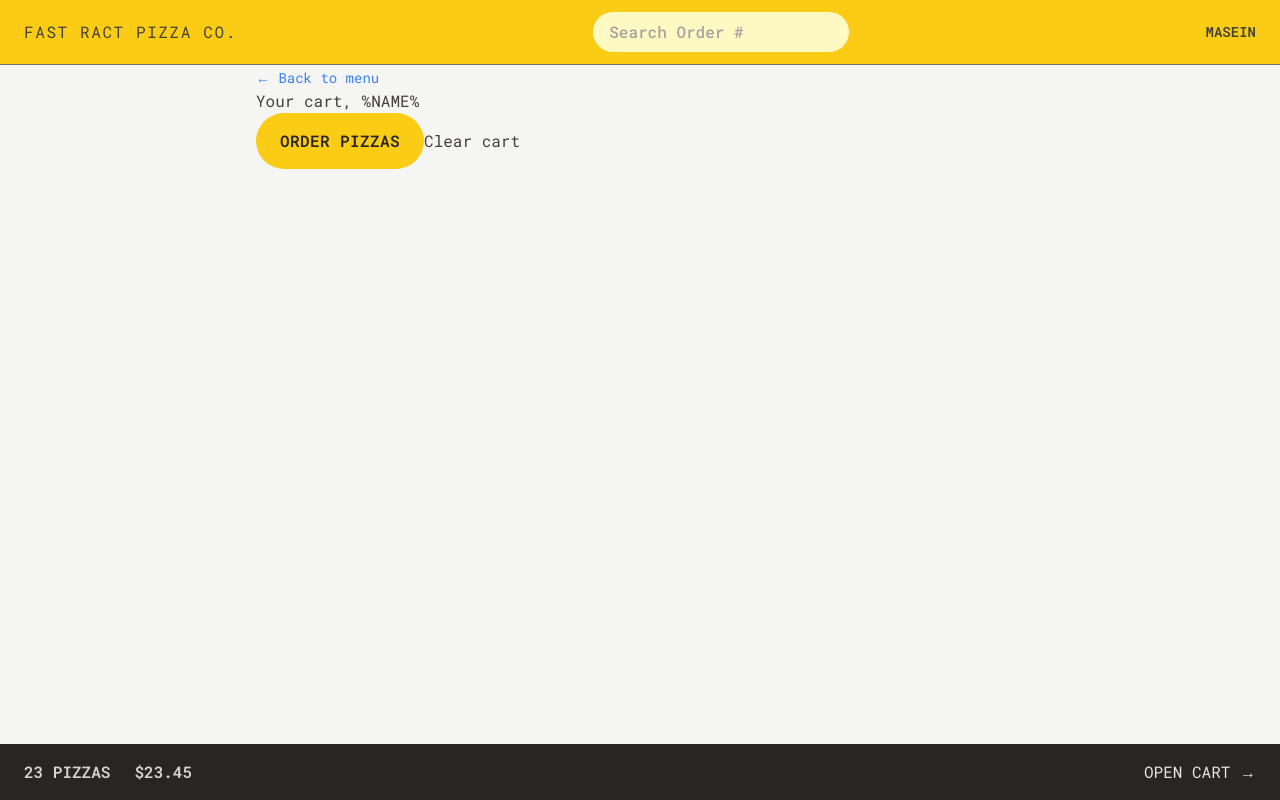
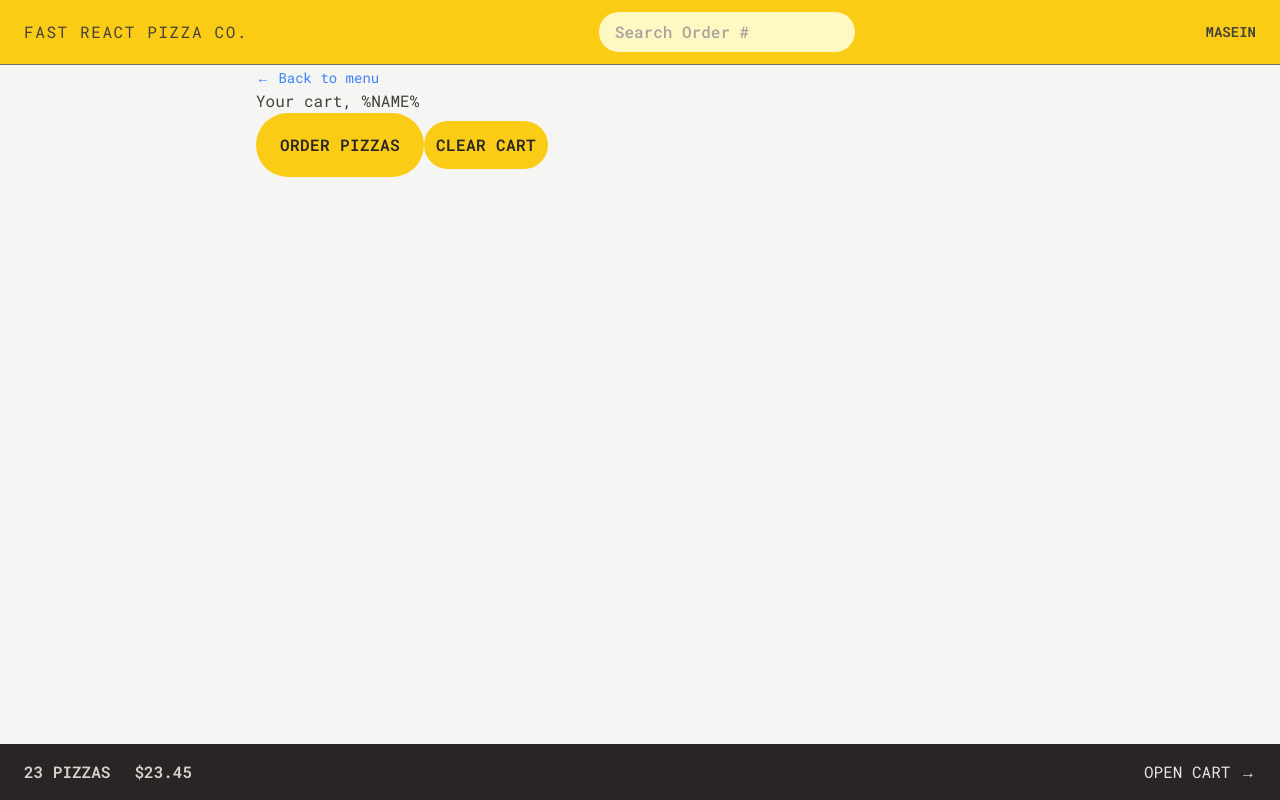
Before and after one commit to DevMasen/fast-react-pizza, a React (Vite) app: page /cart in a window 1280 px wide. Built offline with nearby package versions, Linux system fonts and the light colour scheme.

Commit message:
E308: feat: menu styled

```diff
--- a/src/features/cart/Cart.jsx
+++ b/src/features/cart/Cart.jsx
@@ -36,8 +36,10 @@ function Cart() {
       <h2>Your cart, %NAME%</h2>
 
       <div>
-        <Button to="/order/new">Order pizzas</Button>
-        <button>Clear cart</button>
+        <Button type="primary" to="/order/new">
+          Order pizzas
+        </Button>
+        <Button type="small">Clear cart</Button>
       </div>
     </div>
   );
--- a/src/features/menu/Menu.jsx
+++ b/src/features/menu/Menu.jsx
@@ -1,13 +1,13 @@
-import { useLoaderData } from "react-router";
+import { useLoaderData } from 'react-router';
 /////////////////////////////////////////////
-import { getMenu } from "../../services/apiRestaurant";
+import { getMenu } from '../../services/apiRestaurant';
 ///////////////////////////////////////////////////
-import MenuItem from "./MenuItem";
+import MenuItem from './MenuItem';
 ///////////////////////////////////
 function Menu() {
   const menu = useLoaderData();
   return (
-    <ul>
+    <ul className="divide-y-2 px-2">
       {menu.map((pizza) => (
         <MenuItem pizza={pizza} key={pizza.id} />
       ))}
--- a/src/features/menu/MenuItem.jsx
+++ b/src/features/menu/MenuItem.jsx
@@ -1,15 +1,25 @@
 import { formatCurrency } from '../../utils/helpers';
+import Button from '../../ui/Button';
 function MenuItem({ pizza }) {
   // const { id, name, unitPrice, ingredients, soldOut, imageUrl } = pizza;
   const { name, unitPrice, ingredients, soldOut, imageUrl } = pizza;
 
   return (
-    <li>
-      <img src={imageUrl} alt={name} />
-      <div>
-        <p>{name}</p>
-        <p>{ingredients.join(', ')}</p>
-        <div>{!soldOut ? <p>{formatCurrency(unitPrice)}</p> : <p>Sold out</p>}</div>
+    <li className="flex gap-4 py-2">
+      <img src={imageUrl} alt={name} className={`h-28 ${soldOut ? 'opacity-70 grayscale' : ''}`} />
+      <div className="flex grow flex-col">
+        <p className="mt-1 text-lg font-medium text-stone-800 md:text-xl">{name}</p>
+        <p className="text-sm capitalize italic text-stone-500 sm:text-base">
+          {ingredients.join(', ')}
+        </p>
+        <div className="mt-auto flex items-end justify-between font-medium">
+          {!soldOut ? (
+            <p className="text-sm md:text-base">{formatCurrency(unitPrice)}</p>
+          ) : (
+            <p className="text-sm uppercase tracking-wide text-stone-500 md:text-base">Sold out</p>
+          )}
+          <Button type="small">add to cart</Button>
+        </div>
       </div>
     </li>
   );
--- a/src/features/order/CreateOrder.jsx
+++ b/src/features/order/CreateOrder.jsx
@@ -79,7 +79,7 @@ function CreateOrder() {
 
         <div>
           <input type="hidden" name="cart" value={JSON.stringify(cart)} />
-          <Button disabled={isSubmitting}>
+          <Button type="primary" disabled={isSubmitting}>
             {isSubmitting ? 'Placing your Order...' : 'Order Now'}
           </Button>
         </div>
--- a/src/features/user/CreateUser.jsx
+++ b/src/features/user/CreateUser.jsx
@@ -24,7 +24,7 @@ function CreateUser() {
 
       {username !== '' && (
         <div>
-          <Button>Start Ordering</Button>
+          <Button type="primary">Start Ordering</Button>
         </div>
       )}
     </form>
--- a/src/ui/Button.jsx
+++ b/src/ui/Button.jsx
@@ -1,18 +1,23 @@
 import { Link } from 'react-router';
 
-function Button({ children, disabled, to }) {
-  const className =
-    'inline-block rounded-full bg-yellow-400 px-4 py-3 font-semibold uppercase tracking-wide text-stone-800 transition-colors duration-300 hover:bg-yellow-300 focus:bg-yellow-300 focus:outline-none focus:ring focus:ring-yellow-300 focus:ring-offset-2 disabled:cursor-not-allowed sm:px-6 sm:py-4';
+function Button({ children, disabled, to, type }) {
+  const base =
+    'inline-block rounded-full bg-yellow-400 font-semibold uppercase tracking-wide text-stone-800 transition-colors duration-300 hover:bg-yellow-300 focus:bg-yellow-300 focus:outline-none focus:ring focus:ring-yellow-300 focus:ring-offset-2 disabled:cursor-not-allowed';
+
+  const styles = {
+    primary: base + ' px-5 py-3 text-sm md:px-6 md:py-5 md:text-base',
+    small: base + ' px-3 py-2 text-sm md:text-base md:px-3 md:py-3',
+  };
 
   if (to)
     return (
-      <Link to={to} className={className}>
+      <Link to={to} className={styles[type]}>
         {children}
       </Link>
     );
 
   return (
-    <button disabled={disabled} className={className}>
+    <button disabled={disabled} className={styles[type]}>
       {children}
     </button>
   );
--- a/src/ui/Header.jsx
+++ b/src/ui/Header.jsx
@@ -12,8 +12,8 @@ function Header() {
   }
   return (
     <header className="flex items-center justify-between border-b border-stone-500 bg-yellow-400 px-4 py-3 uppercase sm:px-6">
-      <Link to="/" className="tracking-widest">
-        Fast Ract Pizza Co.
+      <Link to="/" className="text-sm tracking-widest sm:text-base">
+        Fast React Pizza Co.
       </Link>
       <form onSubmit={handleSubmit}>
         <input
```
